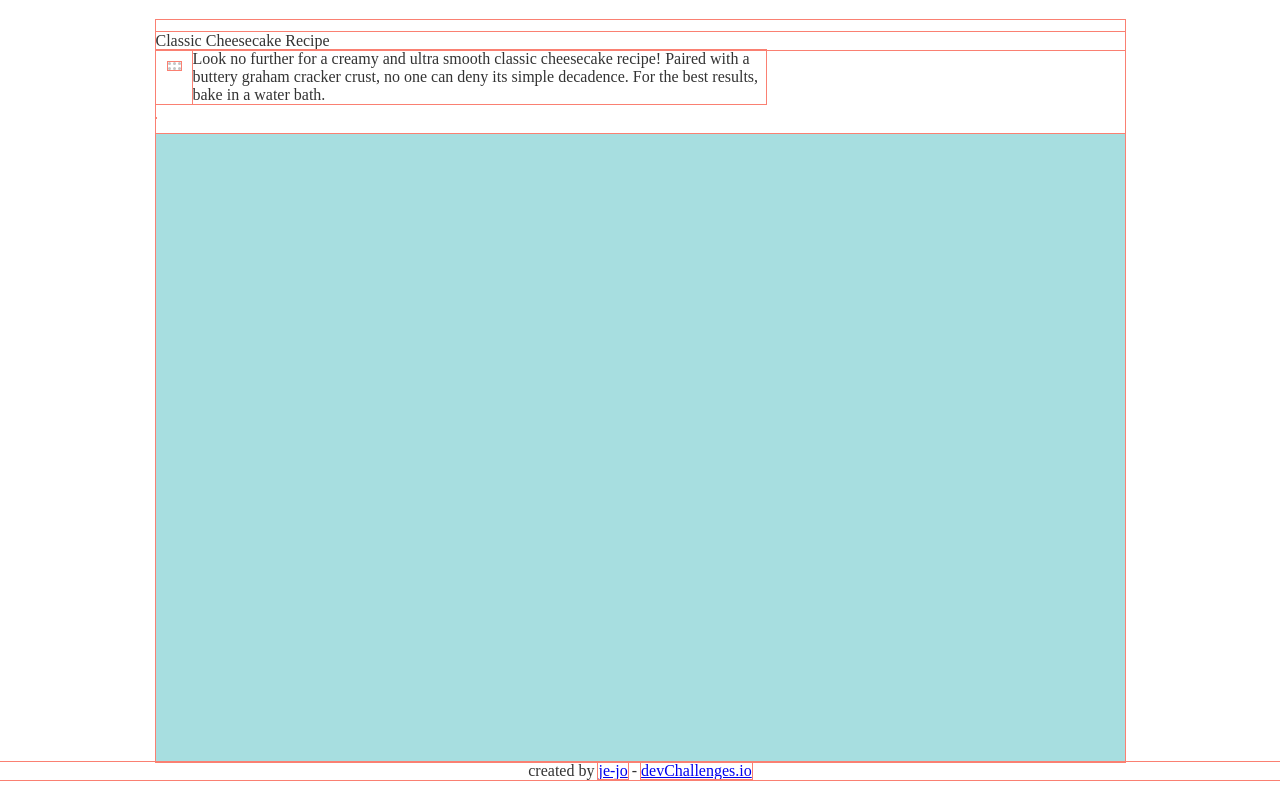
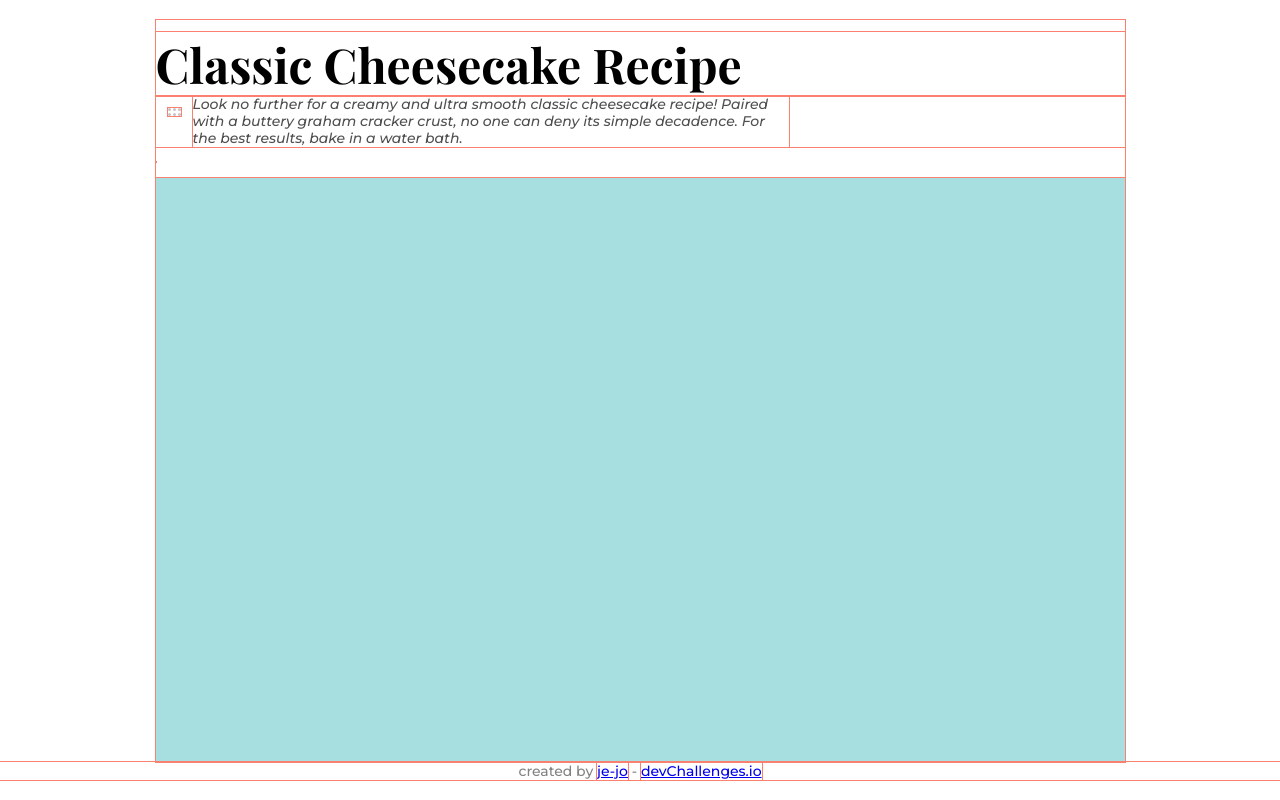
Before and after one commit to je-jo/recipe-page, a plain HTML site: page index.html in a window 1280 px wide. Drawn offline with nearby package versions, Linux system fonts and the light colour scheme; a web font is replaced by a local one.

Commit message:
Add some typography

```diff
--- a/index.html
+++ b/index.html
@@ -7,6 +7,11 @@
   maximum-scale=5" />
   <link rel="icon" href="images/devchallenges.png" />
   <link rel="shortcut icon" type="image/x-icon" href="https://devchallenges.io/" />
+  <link rel="preconnect" href="https://fonts.googleapis.com">
+  <link rel="preconnect" href="https://fonts.gstatic.com" crossorigin>
+  <link
+    href="https://fonts.googleapis.com/css2?family=Montserrat:ital,wght@0,400;0,500;0,700;1,400;1,500&family=Playfair+Display:ital,wght@0,700;1,400&display=swap"
+    rel="stylesheet">
   <link rel="stylesheet" href="styles.css">
   <title>Recipe Page</title>
 
@@ -19,8 +24,8 @@
       <img src="images/6dots.svg" alt="">
       <p>Look no further for a creamy and ultra smooth classic cheesecake recipe! Paired with a buttery graham cracker
         crust, no one can deny its simple decadence. For the best results, bake in a water bath.</p>
-      </div>
-      <img src="" alt="">
+    </div>
+    <img src="" alt="">
   </header>
   <main class="wrapper"></main>
   <footer>
--- a/styles.css
+++ b/styles.css
@@ -1,7 +1,16 @@
 @import url(minireset.css);
 
 :root {
-    --clr: #333;
+    font-family: 'Montserrat', sans-serif;
+    font-weight: 400;
+    --clr-base: #333;
+    --clr-black: #000;
+    --clr-gray2: #4f4f4f;
+    --clr-gray3: #828282;
+    --fs-h1: 24px;
+    --lh-h1: 32px;
+    --fs-subt: 12px;
+    --lh-subt: 14.63px;
 }
 
 * {
@@ -13,7 +22,7 @@ body {
     flex-direction: column;
     min-height: 100vh;
     padding: 20px 0;
-    color: var(--clr);
+    color: var(--clr-base);
 }
 
 .wrapper {
@@ -21,14 +30,35 @@ body {
     margin: 0 auto;
 }
 
+/* typography */
+
+h1 {
+    font-family: 'Playfair Display', serif;
+    font-weight: 700;
+    font-size: var(--fs-h1);
+    line-height: var(--lh-h1);
+    color: var(--clr-black);
+}
+
+.subtitle p {
+    font-style: italic;
+    font-weight: 500;
+    font-size: var(--fs-subt);
+    line-height: var(--lh-subt);
+    color: var(--clr-gray2);
+    max-width: 64ch;
+}
+
+footer {
+    font-weight: 500;
+    font-size: var(--fs-subt);
+    color: var(--clr-gray3);
+}
+
 /* header */
 
 header {
     padding: 12px 0;
-}
-
-.subtitle {
-    max-width: 610px;
 }
 
 .subtitle img {
@@ -53,3 +83,14 @@ footer {
     margin-top: auto;
     text-align: center;
 }
+
+@media screen and (min-width: 768px) {
+
+    :root {
+        --fs-h1: 48px;
+        --lh-h1: 64px;
+        --fs-subt: 14px;
+        --lh-subt: 17.07px;
+    }
+
+}
```
